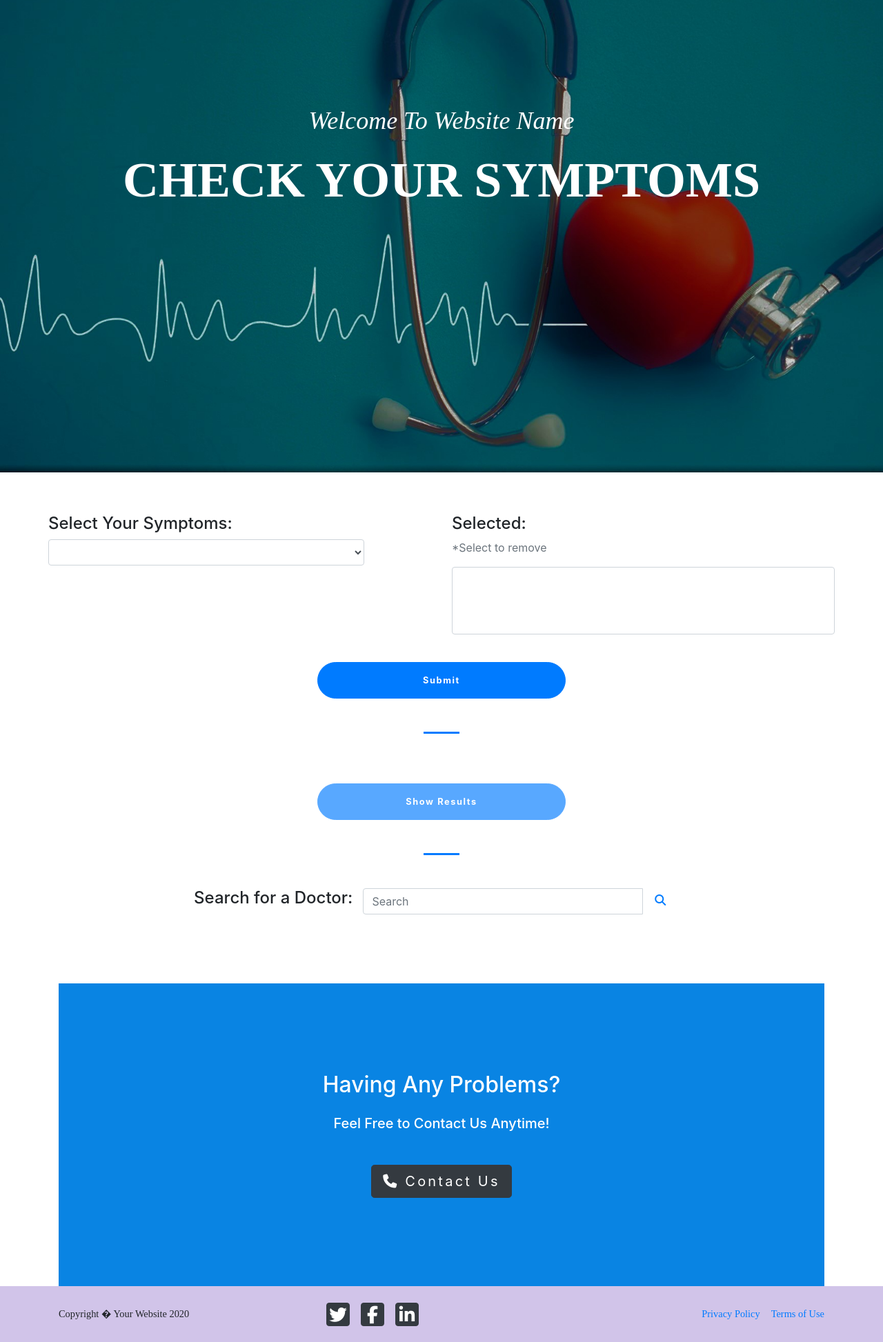
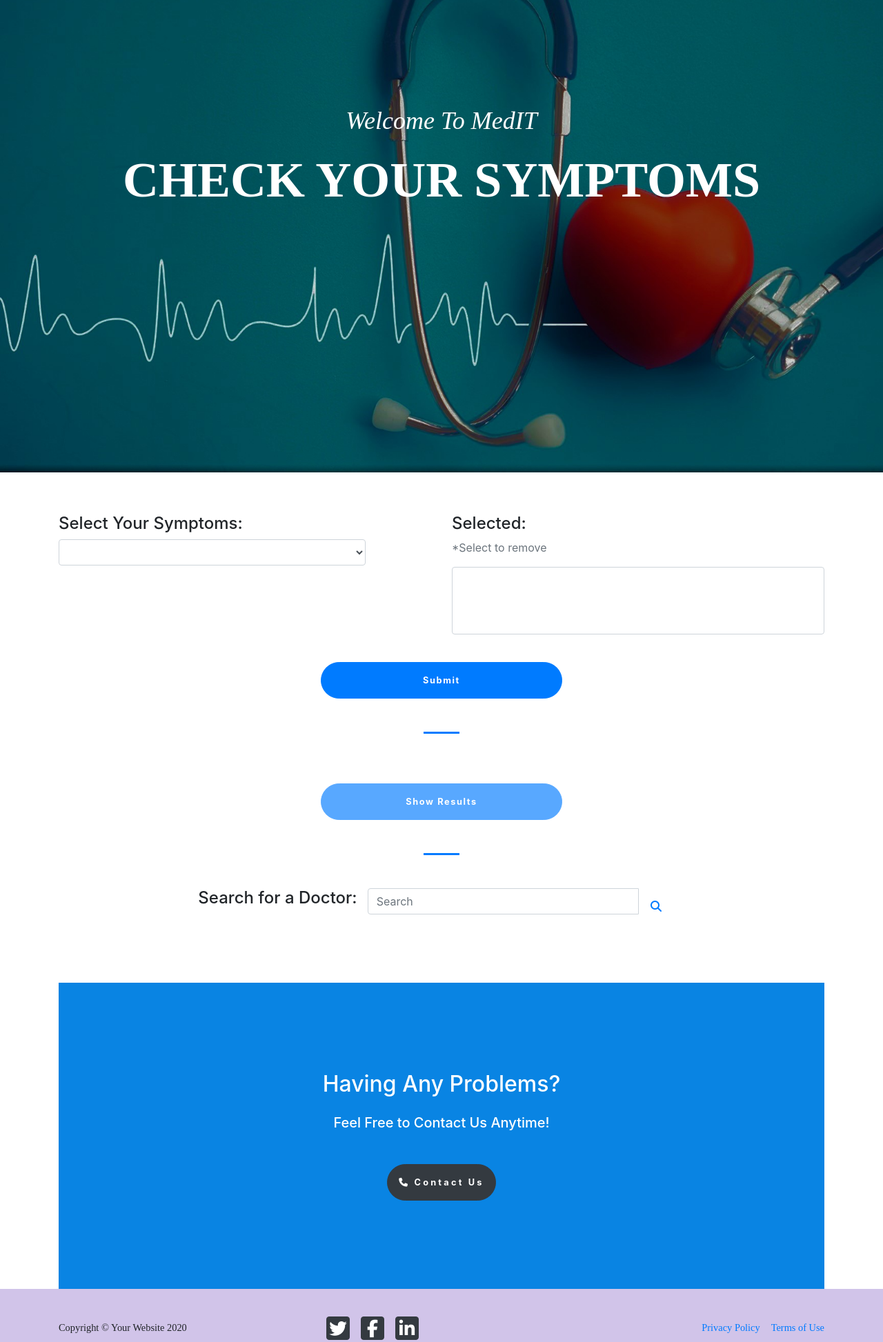
Before and after one commit to Mehok-97/Fifth, a plain HTML site: page symptoms.html in a window 1280 px wide. Shown: the part 115-2061 px from the top of the page at 69% size. Drawn offline with nearby package versions, Linux system fonts and the light colour scheme.

Commit message:
some bug fixed-1

```diff
--- a/symptoms.html
+++ b/symptoms.html
@@ -1,3 +1,4 @@
+<!DOCTYPE html>
 <html lang="en">
 
 <head>
@@ -8,11 +9,11 @@
 
 	<title>Website Name - Someting</title>
 
-	<link href="css/styles.css" rel="stylesheet" />
 
 	<link rel="stylesheet" href="node_modules/bootstrap/dist/css/bootstrap.min.css">
 	<link rel="stylesheet" href="node_modules/font-awesome/css/font-awesome.min.css">
 	<link rel="stylesheet" href="node_modules/bootstrap-social/bootstrap-social.css">
+	<link href="css/styles.css" rel="stylesheet" />
 
 </head>
 
@@ -180,7 +181,7 @@
 
 	<header class="masthead">
 		<div class="container">
-			<div class="masthead-subheading">Welcome To Website Name</div>
+			<div class="masthead-subheading">Welcome To MedIT</div>
 			<div class="masthead-heading text-uppercase">Check Your Symptoms</div>
 		</div>
 	</header>
@@ -347,7 +348,7 @@
 	<footer class="footer py-4">
 		<div class="container">
 			<div class="row align-items-center">
-				<div class="col-lg-4 text-lg-left">Copyright � Your Website 2020</div>
+				<div class="col-lg-4 text-lg-left">Copyright &copy; Your Website 2020</div>
 				<div class="col-lg-4 my-3 my-lg-0">
 					<a class="btn btn-dark btn-social-icon mx-2" href="#"><i class="fa fa-twitter"></i></a><a
 						class="btn btn-dark btn-social-icon mx-2" href="#"><i class="fa fa-facebook-f"></i></a><a
```
Also changed, not shown: about.html (+1 -1 lines), contact.html (+1 -1 lines), index.html (+2 -2 lines), statistics.html (+1 -1 lines).
